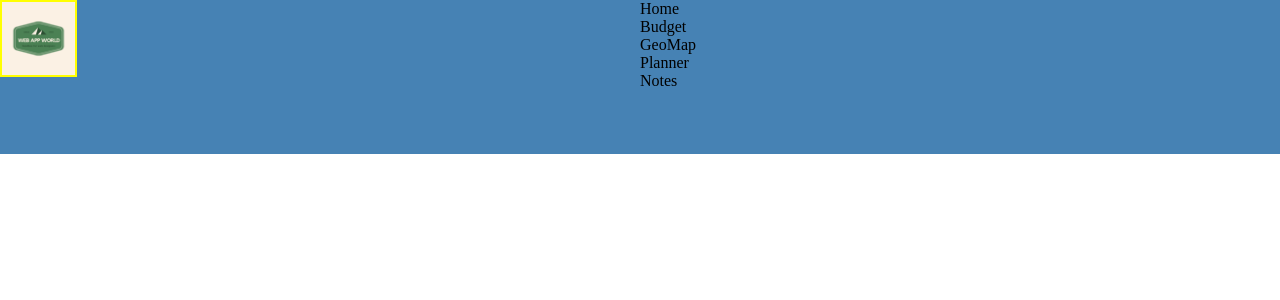
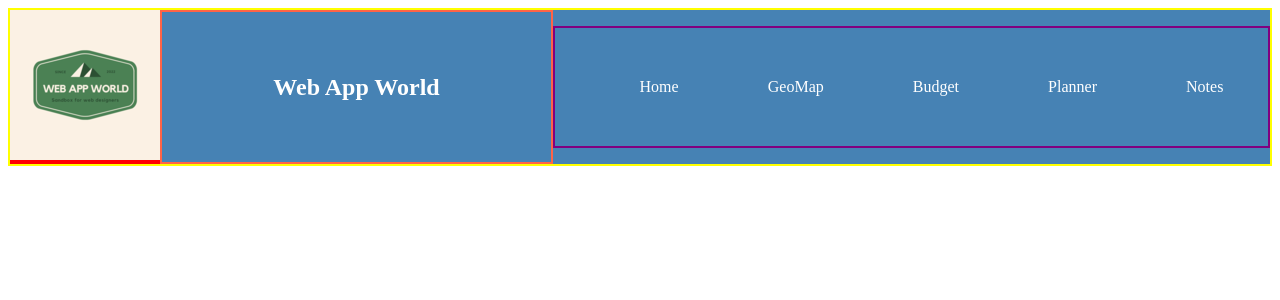
Before and after one commit to chkevers/flask_tuto_app, a Flask app: page / in a window 1280 px wide. Shown: the top 300 px of the page. Run offline with Flask 2, Linux system fonts and the light colour scheme.

Commit message:
Navbar ongoing

```diff
--- a/static/css/style.css
+++ b/static/css/style.css
@@ -1,29 +1,68 @@
-* {
-    margin: 0;
-    padding: 0;
-    box-sizing: border-box;
+
+.nav-container {
+    border: solid 2px yellow;
+    background: steelblue;
+    display: flex;
+    flex-direction: row;
+    /* justify-content: space-around; */
 }
 
-#root-nav {
-    background: steelblue;
-    display: grid;
-    grid-template-columns: repeat(2, 1fr);
+.nav-container label, .nav-container input {
+    display: none;
+}
+
+.logo {
+    justify-self: flex-start;
+    background:red;
+}
+
+.title {
+    display: flex;
+    justify-content: center;
+    align-items: center;
+    border: tomato solid 2px;
+    flex:auto;
+    color: white;
+}
+
+.menu {
+    border: purple solid 2px;
+    display: flex;
+    flex-direction: row;
+    justify-content: space-around;
+    align-items: center;
+    flex-grow:2;
 
 }
 
-#root-nav > ul {
+.menu > li {
     list-style: none;
 }
 
-.logo {
-    border: solid 2px red;
+.menu > li > a {
+    text-decoration: none;
+    color: white;
 }
 
-img {
 
-    box-sizing: border-box;
-    border: solid 2px yellow;
-    margin: 0;
-    max-height: 50%;
-    max-width: 50%;;
+
+
+@media screen and (max-width:768px) {
+
+.menu {
+    display: none;
 }
+
+.nav-container label {
+    display: inline-block;
+    padding: 0.5rem;
+}
+
+#nav-toggle:checked ~ .menu {
+    display: block;
+    height: 100%;
+}
+
+
+
+}
--- a/templates/index.html
+++ b/templates/index.html
@@ -5,23 +5,27 @@
     <meta http-equiv="X-UA-Compatible" content="IE=edge">
     <meta name="viewport" content="width=device-width, initial-scale=1.0">
     <meta name="description" content="App portfolio development page">
+    <link rel="stylesheet" href="https://cdnjs.cloudflare.com/ajax/libs/font-awesome/6.0.0-beta3/css/all.min.css">
     <link rel="stylesheet" href="../static/css/style.css">
     <title>Home</title>
 </head>
 <body>
-    <nav id="root-nav">
-        <!-- <div class="logo"> -->
-           <!-- <h1>Web App World</h1> -->
-           <img src="../home-small-logo.png" alt="">
-        <!-- </div> -->
-        <ul>
-            <li><a href=""></a>Home</li>
-            <li><a href=""></a>Budget</li>
-            <li><a href=""></a>GeoMap</li>
-            <li><a href=""></a>Planner</li>
-            <li><a href=""></a>Notes</li>
+    <nav class="nav-container">
+        <input type="checkbox" id="nav-toggle">
+        <div class="logo">
+            <img src="../home-small-logo.png" alt="">
+        </div>
+        <div class="title">
+            <h1>Web App World</h1>
+        </div>
+        <ul class="menu">
+            <li><a href="">Home</a></li>
+            <li><a href="">GeoMap</a></li>
+            <li><a href="">Budget</a></li>
+            <li><a href="">Planner</a></li>
+            <li><a href="">Notes</a></li>
         </ul>
+        <label for="nav-toggle"><i class="fa fa-bars fa-xl"></i></label>
     </nav>
-    <script src="../static/js/basic.js"></script>
 </body>
 </html>
```
